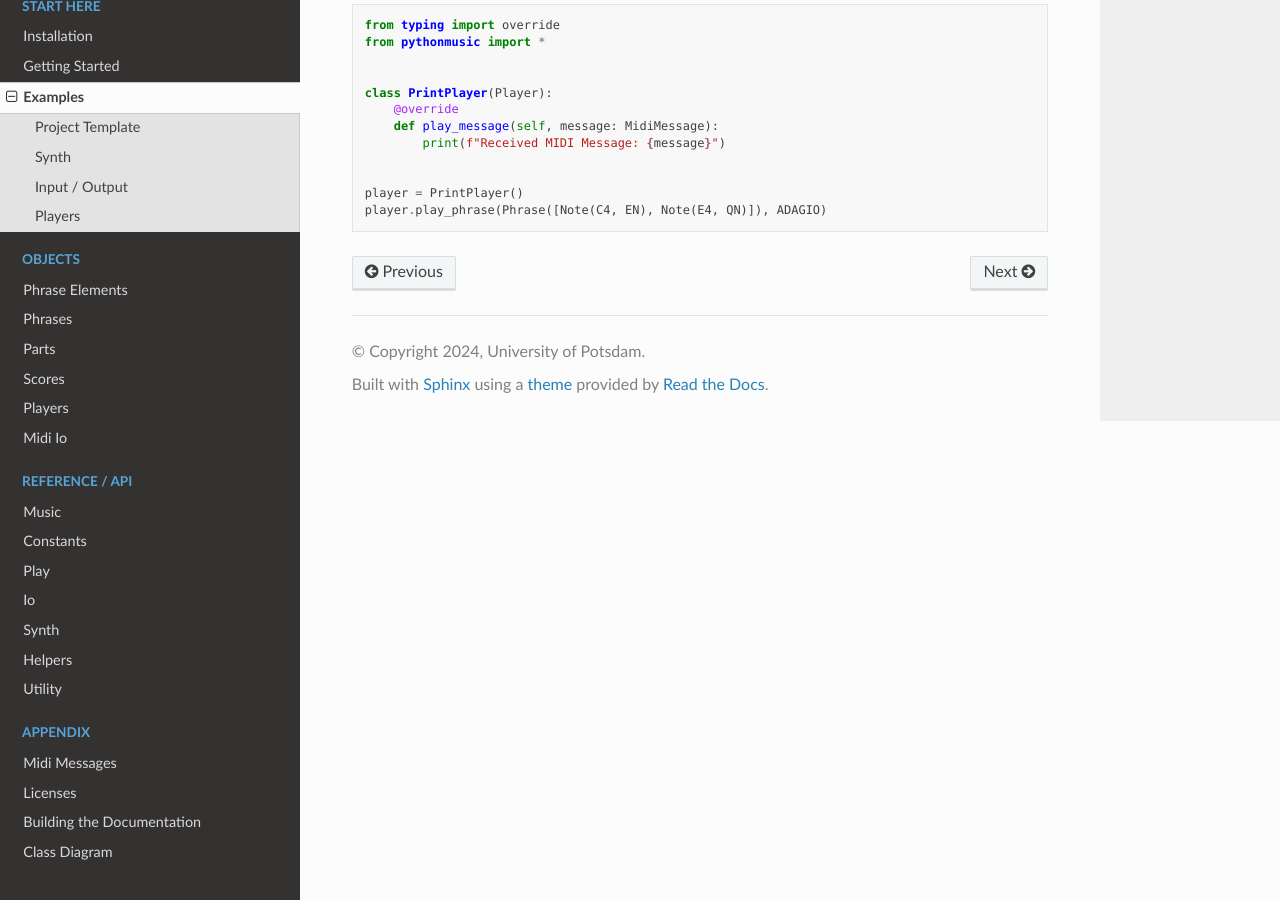
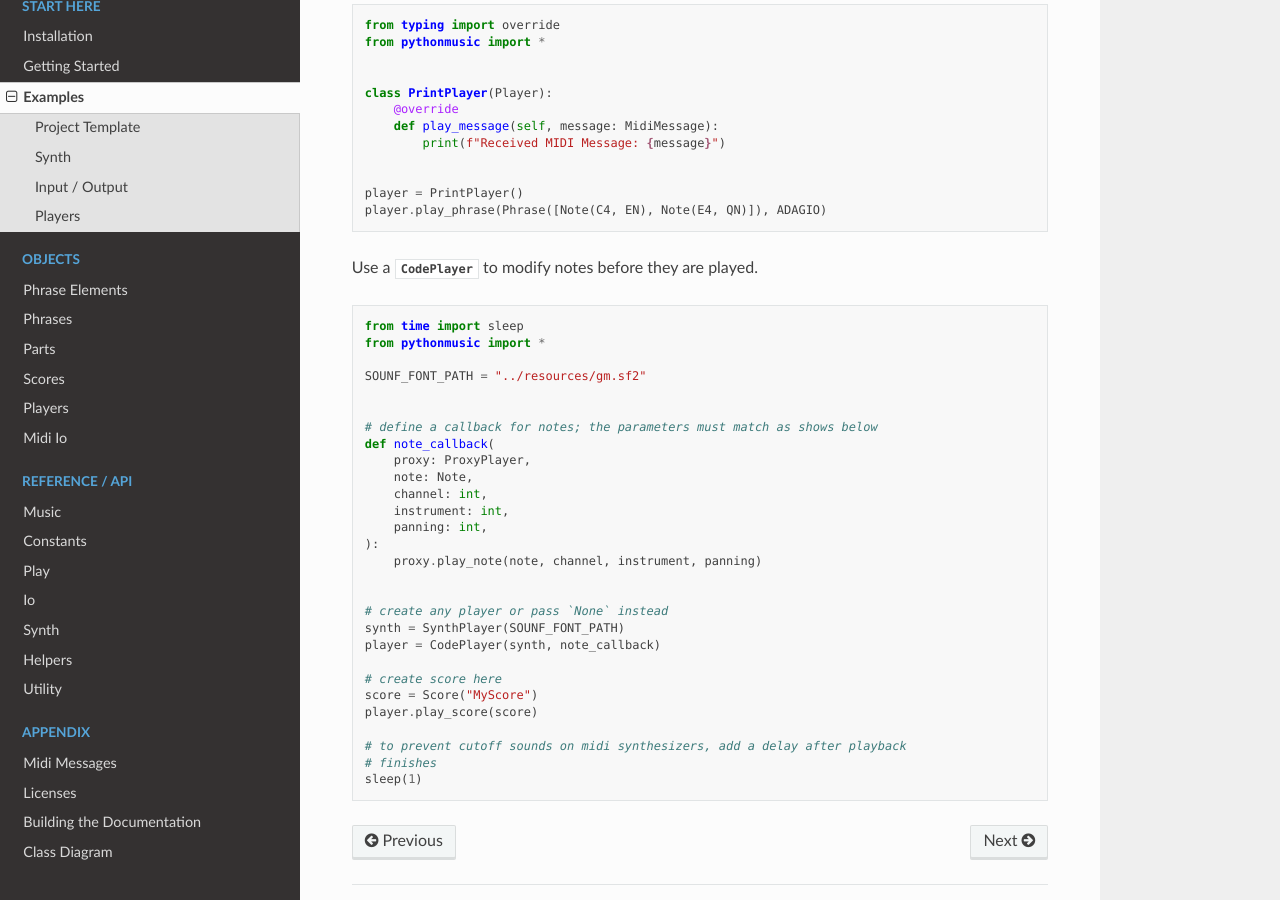
Before and after one commit to flreuss/pythonmusic, a Sphinx documentation site: the page built from docs/intro/examples.rst, in a window 1280 px wide and 900 px high, scrolled down 2662 px. Built offline with Sphinx 7.4.7 and the Read the Docs theme 3.1.0, drawn with Linux system fonts in a browser that asks for light colours.

Commit message:
added CodePlayer example to examples.rst

```diff
--- a/docs/intro/examples.rst
+++ b/docs/intro/examples.rst
@@ -160,3 +160,38 @@ Implement a custom player that can playback scores and other musical objects.
 
     player = PrintPlayer()
     player.play_phrase(Phrase([Note(C4, EN), Note(E4, QN)]), ADAGIO)
+
+
+Use a :obj:`CodePlayer <pythonmusic.play.CodePlayer>` to modify notes before
+they are played.
+
+.. code-block:: python
+
+    from time import sleep
+    from pythonmusic import *
+
+    SOUNF_FONT_PATH = "../resources/gm.sf2"
+
+
+    # define a callback for notes; the parameters must match as shows below
+    def note_callback(
+        proxy: ProxyPlayer,
+        note: Note,
+        channel: int,
+        instrument: int,
+        panning: int,
+    ):
+        proxy.play_note(note, channel, instrument, panning)
+
+
+    # create any player or pass `None` instead
+    synth = SynthPlayer(SOUNF_FONT_PATH)
+    player = CodePlayer(synth, note_callback)
+
+    # create score here
+    score = Score("MyScore")
+    player.play_score(score)
+
+    # to prevent cutoff sounds on midi synthesizers, add a delay after playback
+    # finishes
+    sleep(1)
```
